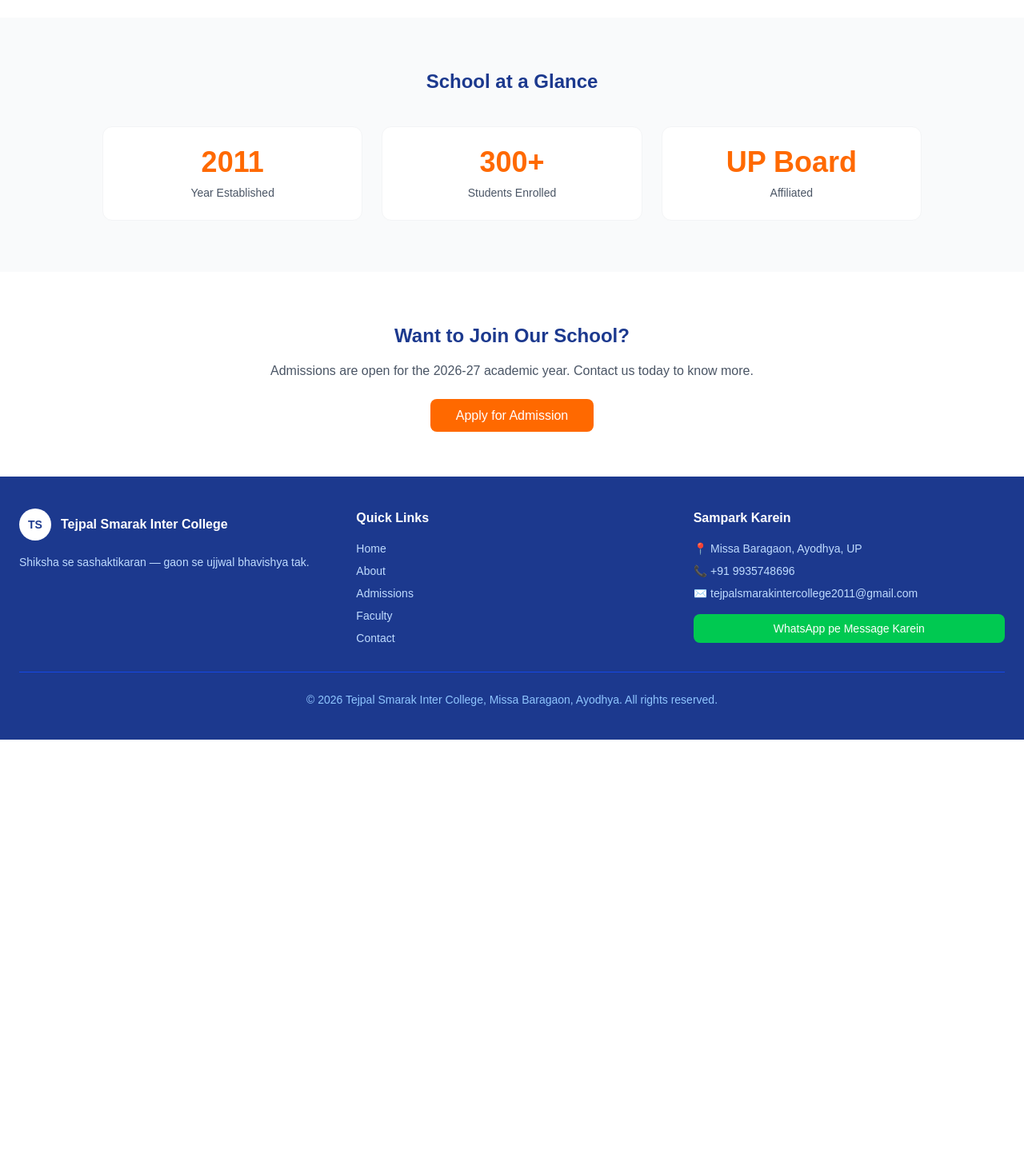
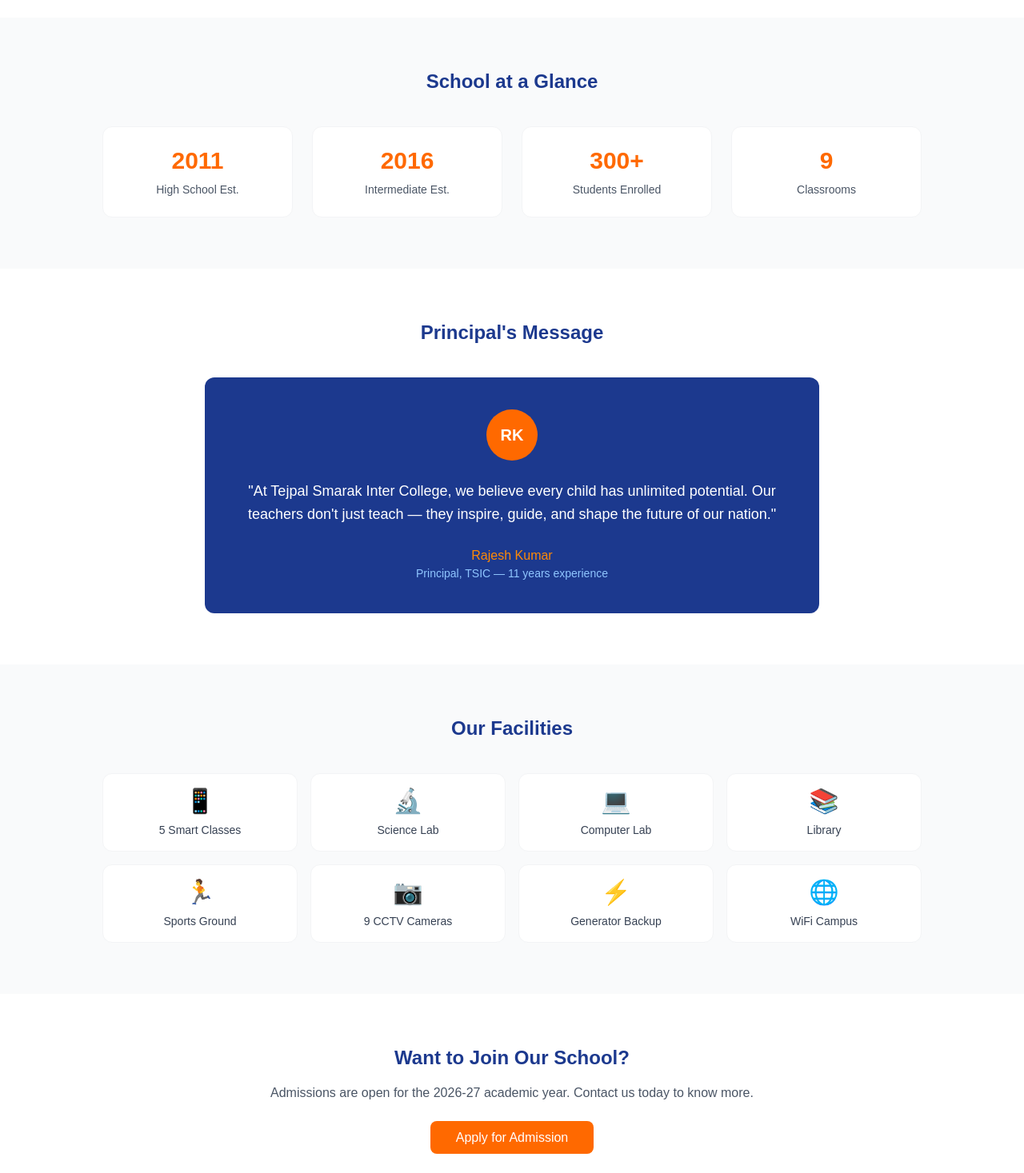
Before and after one commit to RajaBhavesh/tpsic-digital, a Next.js app: page /about in a window 1280 px wide. Shown: the part 733-2200 px from the top of the page at 80% size. Before the commit the page ends 1658 px from the top, so only its background shows below. Built offline with nearby package versions, Linux system fonts and the light colour scheme.

Commit message:
feat: update About page with real school data

```diff
--- a/src/app/about/page.tsx
+++ b/src/app/about/page.tsx
@@ -1,4 +1,5 @@
 import Link from "next/link";
+
 export default function About() {
   return (
     <main>
@@ -13,7 +14,8 @@ export default function About() {
           </h1>
           <p className="text-gray-600 text-lg max-w-2xl mx-auto">
             Tejpal Smarak Inter College has been a beacon of quality education
-            in Missa Baragaon, Ayodhya since 2011.
+            in Missa Baragaon, Ayodhya since 2011 — serving students from
+            Nursery to Intermediate.
           </p>
         </div>
       </section>
@@ -42,25 +44,76 @@ export default function About() {
         </div>
       </section>
 
-      {/* School Info */}
+      {/* School at a Glance */}
       <section className="bg-gray-50 py-16 px-6">
         <div className="max-w-5xl mx-auto">
           <h2 className="text-2xl font-bold text-blue-900 text-center mb-10">
             School at a Glance
           </h2>
-          <div className="grid grid-cols-1 md:grid-cols-3 gap-6">
+          <div className="grid grid-cols-2 md:grid-cols-4 gap-6">
             <div className="bg-white rounded-xl p-6 text-center border border-gray-100">
-              <p className="text-4xl font-bold text-orange-500 mb-2">2011</p>
-              <p className="text-gray-600 text-sm">Year Established</p>
+              <p className="text-3xl font-bold text-orange-500 mb-2">2011</p>
+              <p className="text-gray-600 text-sm">High School Est.</p>
             </div>
             <div className="bg-white rounded-xl p-6 text-center border border-gray-100">
-              <p className="text-4xl font-bold text-orange-500 mb-2">300+</p>
+              <p className="text-3xl font-bold text-orange-500 mb-2">2016</p>
+              <p className="text-gray-600 text-sm">Intermediate Est.</p>
+            </div>
+            <div className="bg-white rounded-xl p-6 text-center border border-gray-100">
+              <p className="text-3xl font-bold text-orange-500 mb-2">300+</p>
               <p className="text-gray-600 text-sm">Students Enrolled</p>
             </div>
             <div className="bg-white rounded-xl p-6 text-center border border-gray-100">
-              <p className="text-4xl font-bold text-orange-500 mb-2">UP Board</p>
-              <p className="text-gray-600 text-sm">Affiliated</p>
+              <p className="text-3xl font-bold text-orange-500 mb-2">9</p>
+              <p className="text-gray-600 text-sm">Classrooms</p>
             </div>
+          </div>
+        </div>
+      </section>
+
+      {/* Principal */}
+      <section className="py-16 px-6">
+        <div className="max-w-3xl mx-auto text-center">
+          <h2 className="text-2xl font-bold text-blue-900 mb-10">
+            Principal's Message
+          </h2>
+          <div className="bg-blue-900 rounded-xl p-10">
+            <div className="w-16 h-16 rounded-full bg-orange-500 text-white flex items-center justify-center font-bold text-xl mx-auto mb-6">
+              RK
+            </div>
+            <p className="text-white text-lg leading-relaxed mb-6">
+              "At Tejpal Smarak Inter College, we believe every child has
+              unlimited potential. Our teachers don't just teach — they inspire,
+              guide, and shape the future of our nation."
+            </p>
+            <p className="text-orange-400 font-medium">Rajesh Kumar</p>
+            <p className="text-blue-300 text-sm">Principal, TSIC — 11 years experience</p>
+          </div>
+        </div>
+      </section>
+
+      {/* Facilities */}
+      <section className="bg-gray-50 py-16 px-6">
+        <div className="max-w-5xl mx-auto">
+          <h2 className="text-2xl font-bold text-blue-900 text-center mb-10">
+            Our Facilities
+          </h2>
+          <div className="grid grid-cols-2 md:grid-cols-4 gap-4">
+            {[
+              { icon: "📱", label: "5 Smart Classes" },
+              { icon: "🔬", label: "Science Lab" },
+              { icon: "💻", label: "Computer Lab" },
+              { icon: "📚", label: "Library" },
+              { icon: "🏃", label: "Sports Ground" },
+              { icon: "📷", label: "9 CCTV Cameras" },
+              { icon: "⚡", label: "Generator Backup" },
+              { icon: "🌐", label: "WiFi Campus" },
+            ].map((item, index) => (
+              <div key={index} className="bg-white rounded-xl p-4 text-center border border-gray-100">
+                <div className="text-3xl mb-2">{item.icon}</div>
+                <p className="text-gray-700 text-sm font-medium">{item.label}</p>
+              </div>
+            ))}
           </div>
         </div>
       </section>
```
